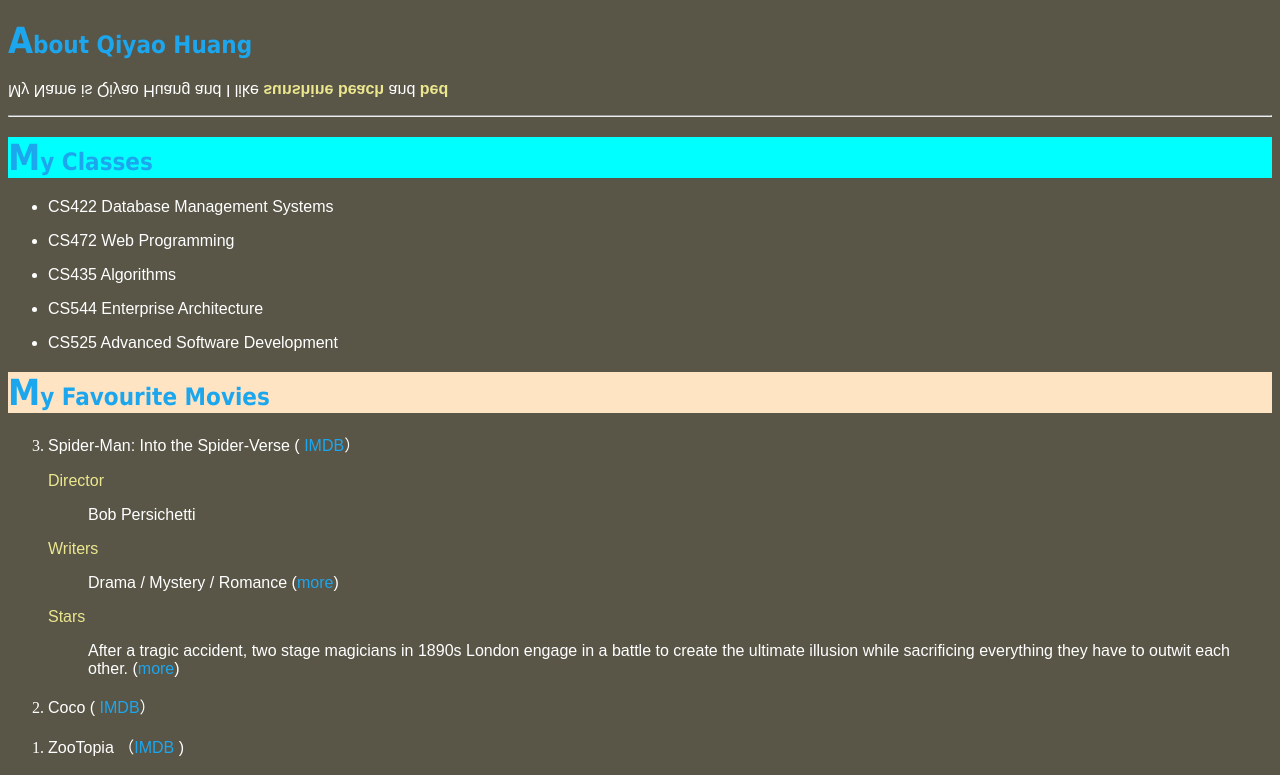
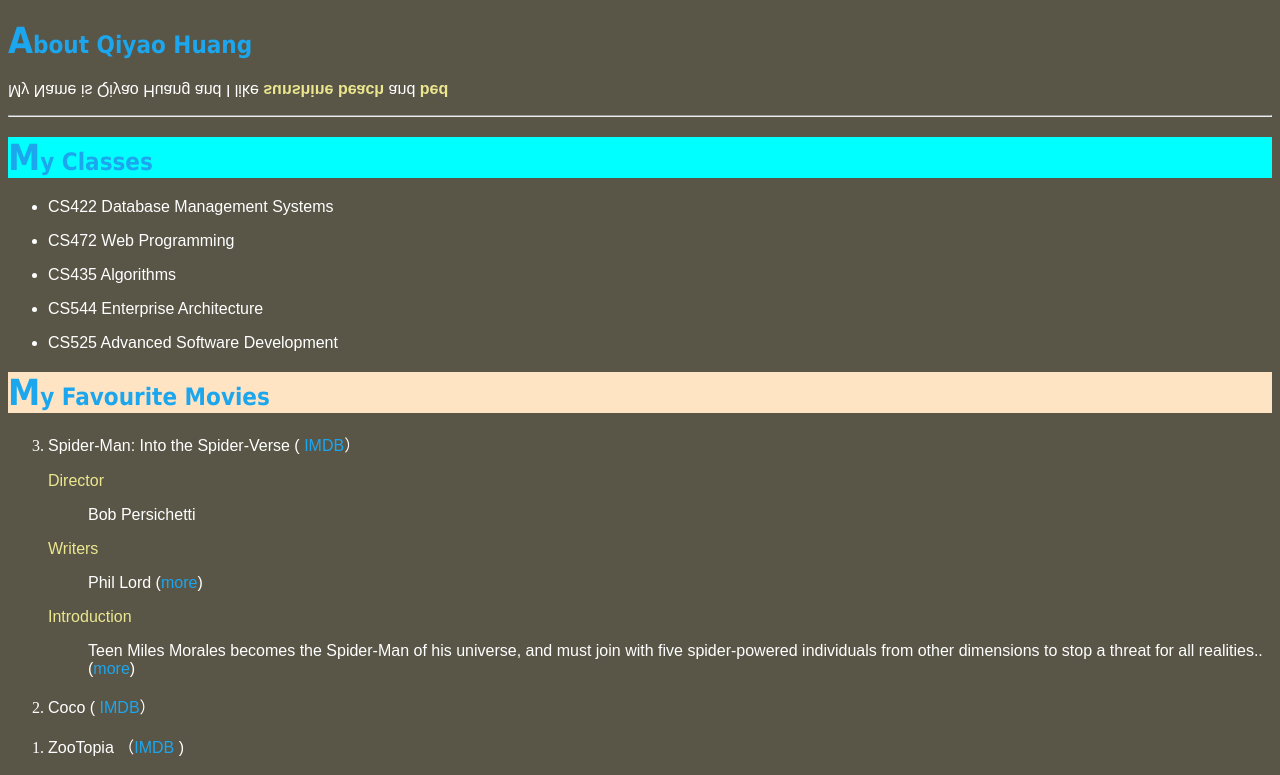
Before and after one commit to EdgarHvang/EdgarHvang.github.io, a plain HTML site: page html/aboutMe.html in a window 1280 px wide. Shown: the top 775 px of the page. Drawn offline with Linux system fonts and the light colour scheme.

Commit message:
modified

```diff
--- a/html/aboutMe.html
+++ b/html/aboutMe.html
@@ -10,8 +10,8 @@
 
 <body>
     <h2>About Qiyao Huang</h2>
-    <p id="dropcaps">My Name is Qiyao Huang and I like <span class="sunShinebeach yellow-color">sunshine beach</span> and <span
-            class="bed yellow-color">bed</span> </p>
+    <p id="dropcaps">My Name is Qiyao Huang and I like <span class="sunShinebeach yellow-color">sunshine beach</span>
+        and <span class="bed yellow-color">bed</span> </p>
     <hr class="seperateLine yellow-color">
     <h2 id="myclasses">My Classes</h2>
     <ul>
@@ -44,11 +44,14 @@
             </div>
             <div class="movieout">
                 <p>Writers</p>
-                <p class="detail-sub"> Drama / Mystery / Romance (<a href="#">more</a>)</p>
+                <p class="detail-sub">
+                    Phil Lord (<a href="#">more</a>)</p>
             </div>
             <div class="movieout">
-                <p>Stars</p>
-                <p class="detail-sub">After a tragic accident, two stage magicians in 1890s London engage in a battle to create the ultimate illusion while sacrificing everything they have to outwit each other. (<a href="#">more</a>)</p>
+                <p>Introduction</p>
+                <p class="detail-sub">Teen Miles Morales becomes the Spider-Man of his universe, and must join with five
+                    spider-powered individuals from other dimensions to stop a threat for all realities.. (<a
+                        href="#">more</a>)</p>
             </div>
         </li>
         <li>
```
